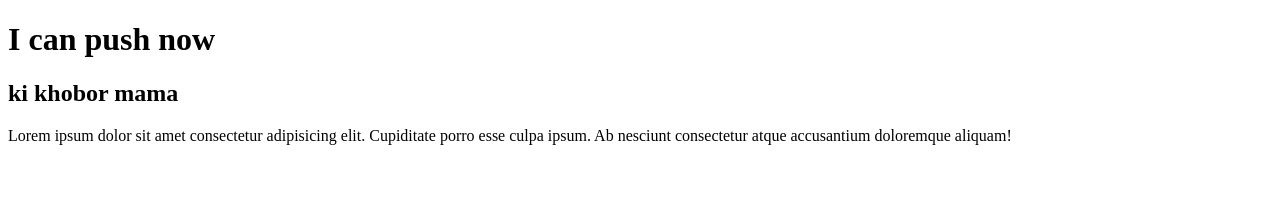
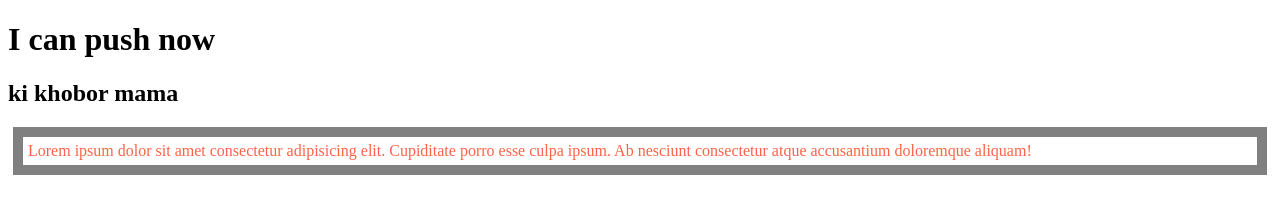
Before and after one commit to khannahid5/my-first-repo, a plain HTML site: page index.html in a window 1280 px wide. Drawn offline with Linux system fonts and the light colour scheme.

Commit message:
added style sheet

```diff
--- a/index.html
+++ b/index.html
@@ -6,6 +6,7 @@
         <meta http-equiv="X-UA-Compatible" content="IE=edge">
         <meta name="viewport" content="width=device-width, initial-scale=1.0">
         <title>My First Github Repo</title>
+        <link rel="stylesheet" href="style/style.css">
     </head>
 
     <body>
--- /dev/null
+++ b/style/style.css
@@ -0,0 +1,6 @@
+p {
+    color: tomato;
+    border: 10px solid gray;
+    margin: 5px;
+    padding: 5px;
+}
```
